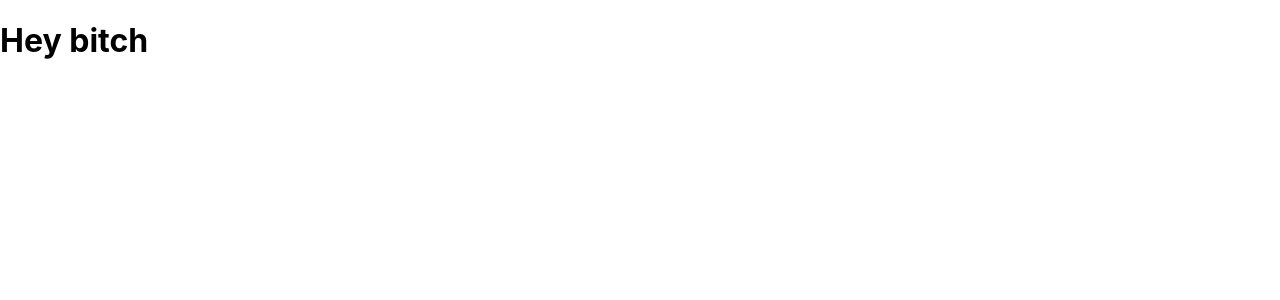
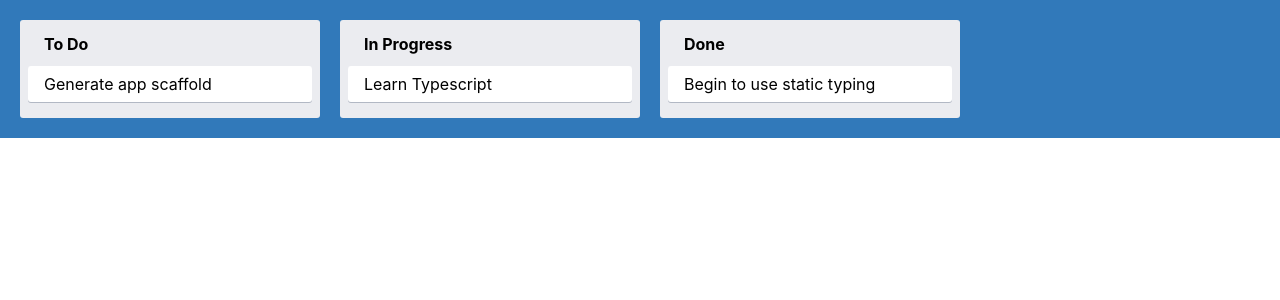
Before and after one commit to paulzay/trello, a React (Create React App) app: page / in a window 1280 px wide. Shown: the top 300 px of the page. Built offline with nearby package versions, Linux system fonts and the light colour scheme.

Commit message:
connect all the components and the cards

```diff
--- a/src/App.tsx
+++ b/src/App.tsx
@@ -1,10 +1,21 @@
 import React from 'react';
+import Column from './Column';
+import Card from './Card';
+import {AppContainer} from './styles';
 
 function App() {
   return (
-    <div className="App">
-      <h1>Hey bitch</h1>
-    </div>
+    <AppContainer>
+      <Column text="To Do">
+        <Card text="Generate app scaffold" />
+      </Column>
+      <Column text="In Progress">
+        <Card text="Learn Typescript" />
+      </Column>
+      <Column text="Done">
+        <Card text="Begin to use static typing" />
+      </Column>
+    </AppContainer>
   );
 }
 
--- /dev/null
+++ b/src/Card.tsx
@@ -0,0 +1,14 @@
+import React from 'react'
+import {CardContainer} from './styles'
+
+interface CardProps {
+    text: string
+}
+
+function Card({text}: CardProps) {
+    return (
+        <CardContainer>{text}</CardContainer>
+    )
+}
+
+export default Card
--- a/src/Column.tsx
+++ b/src/Column.tsx
@@ -5,10 +5,11 @@
     text: string
 }
 
-function Column({ text }:ColumnProps) {
+function Column({ text, children }: React.PropsWithChildren<ColumnProps>) {
     return (
         <ColumnContainer>
             <ColumnTitle>{text}</ColumnTitle>
+            {children}
         </ColumnContainer>
     )
 }
```
